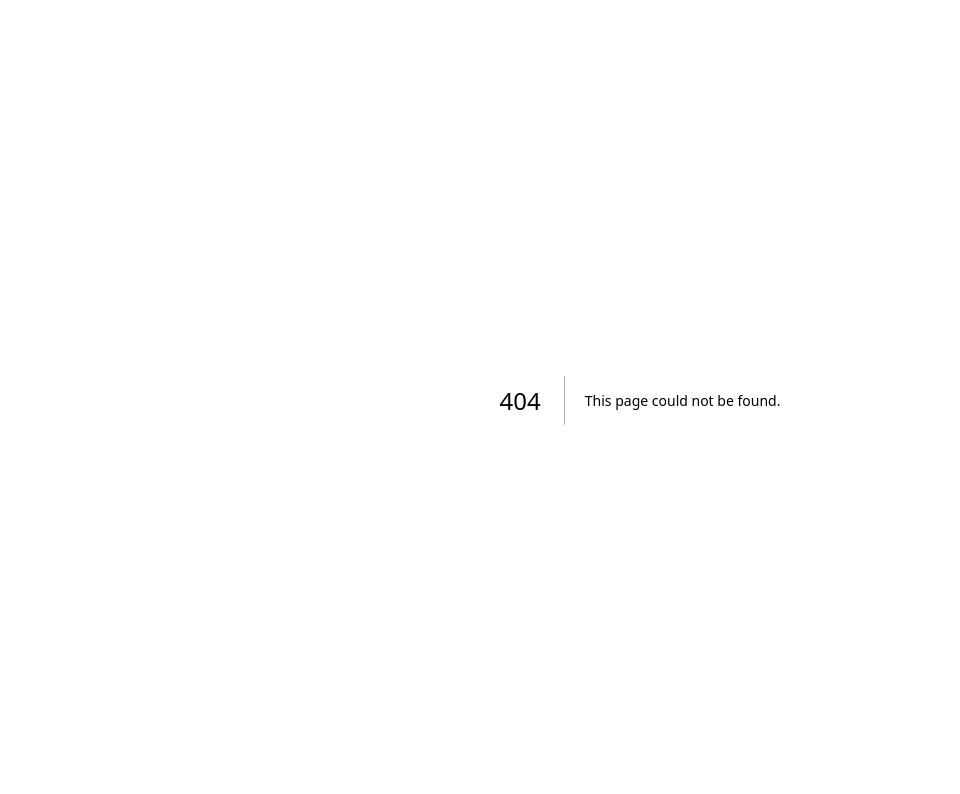
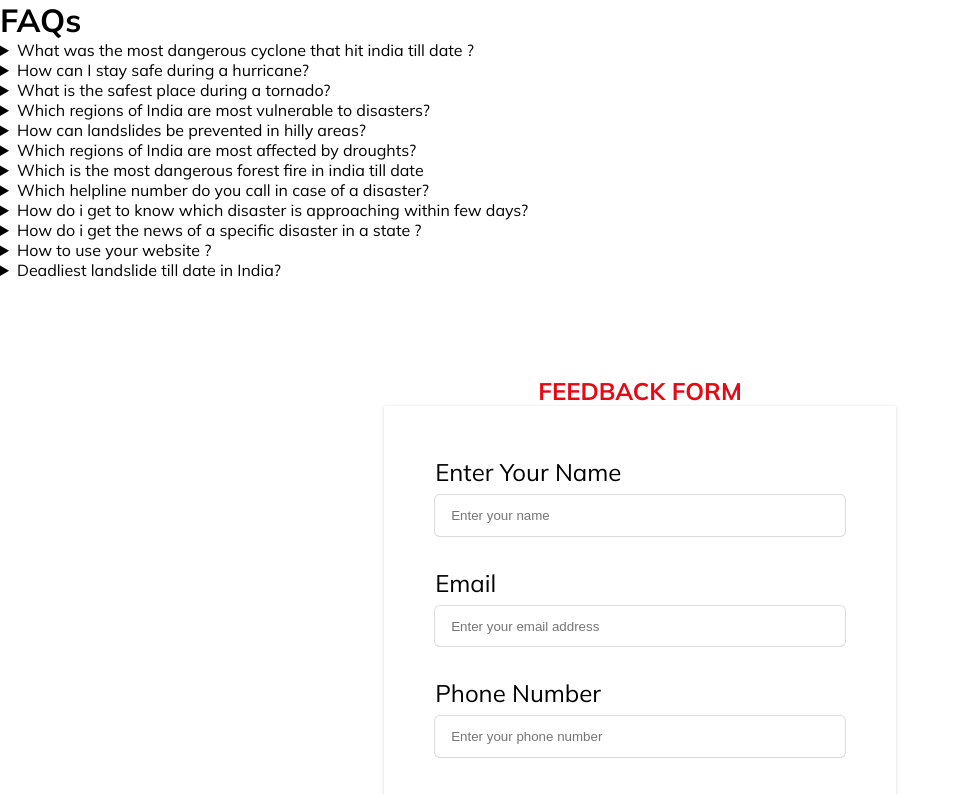
Before and after one commit to Ujjainee22/Disaster_News, a Next.js app: page /faqs in a window 1280 px wide. Before the commit this address had no page. Shown: the top 794 px of the page, without its empty margins (0-960 px from the left). Built offline with nearby package versions, Linux system fonts and the light colour scheme.

Commit message:
faqs,form

```diff
--- a/src/app/components/header.js
+++ b/src/app/components/header.js
@@ -16,7 +16,7 @@ const header = () => {
     <Link href="/emergency" alt="" className={Styles.LinkItem}>Emergency</Link>
     </li>
     <li className={Styles.listItem}>
-    <Link href="" alt="" className={Styles.LinkItem}>Help</Link>
+    <Link href="/faqs" alt="" className={Styles.LinkItem}>Help</Link>
     </li>
   </ul>
 </div>
--- /dev/null
+++ b/src/app/faqs/c_faq.js
@@ -0,0 +1,18 @@
+// components/FAQ.js
+
+import React from "react";
+
+const FAQ = ({ faqs }) => {
+  return (
+    <div className="">
+      {faqs.map((faq, index) => (
+        <details key={index} className="">
+          <summary className="">{faq.question}</summary>
+          <p className="">{faq.answer}</p>
+        </details>
+      ))}
+    </div>
+  );
+};
+
+export default FAQ;
--- /dev/null
+++ b/src/app/faqs/page.js
@@ -0,0 +1,72 @@
+import FAQ from "@/app/faqs/c_faq";
+import React from "react";
+import Feedback from '../feedback/page';
+const faqs = [
+  {
+    question: "What was the most dangerous cyclone that hit india till date ?",
+    answer: "Cyclone Bhola in 1970 is known to be the deadliest cyclone in history. It hit East Pakistan -now Bangladesh, and parts of India, killing a horrifying amount of 300,000 to 500,000 people as its devastating storms and flooding carried away through the low-lying regions.",
+  },
+  {
+    question: "How can I stay safe during a hurricane?",
+    answer: "Stay indoors, away from windows, and follow emergency alerts.",
+  },
+  {
+    question: "What is the safest place during a tornado?",
+    answer: "Go to a basement or an interior room on the lowest floor, away from windows.",
+  },
+  {
+    question: "Which regions of India are most vulnerable to disasters?",
+    answer:
+      "The Himalayan region is prone to earthquakes and landslides, while the alluvial plains are susceptible to floods. The coastal regions face the threat of cyclones, and the desert regions experience droughts.",
+  },
+  {
+    question: "How can landslides be prevented in hilly areas?",
+    answer:
+      "Landslides in hilly areas can be prevented by planting deep-rooted vegetation, constructing retaining walls, and using proper drainage systems to reduce water buildup. Additionally, restricting construction on steep slopes and conducting regular soil stability checks can help minimize risks.",  },
+  {
+    question: "Which regions of India are most affected by droughts?",
+    answer:
+      "",  },
+  {
+    question: "Which is the most dangerous forest fire in india till date ",
+    answer:
+      "The Himalayan region is prone to earthquakes and landslides, while the alluvial plains are susceptible to floods. The coastal regions face the threat of cyclones, and the desert regions experience droughts.",
+  },
+  {
+    question: "Which helpline number do you call in case of a disaster?",
+    answer:
+      "For general emergencies, dial 112 (a pan-India emergency number), or for specific disasters, call 1070 (Relief Commissioner for Natural Calamities) or 011-24363260 (NDRF Headquarters).",
+  },
+
+  {
+    question: "How do i get to know which disaster is approaching within few days?",
+    answer:
+      "visit the emergency alert section of our site",
+  },
+  {
+    question: "How do i get the news of a specific disaster in a state ?",
+    answer:
+      "Please check the navigation part of the 'HELP' section of our site",
+  },
+  {
+    question: "How to use your website ?",
+    answer:
+      "Please check the navigation part of the 'HELP' section of our site",
+  },
+  {
+    question: "Deadliest landslide till date in India?",
+    answer:
+      "Kedarnath, Uttarakhand (2013) - This landslide was triggered by unprecedented rain and floods in the Himalayan state. Over 5,700 people died and over 4,200 villages were washed away in one of the worst natural disasters the country has ever seen.",
+  },
+
+];
+
+const FAQsPage = () => (
+  <div>
+    <h1>FAQs</h1>
+    <FAQ faqs={faqs} />
+    <Feedback />
+  </div>
+);
+
+export default FAQsPage;
--- /dev/null
+++ b/src/app/feedback/ContactForm.js
@@ -0,0 +1,89 @@
+"use client";
+
+import { useState } from "react";
+import styles from "@/app/feedback/contact.module.css";
+
+export default function ContactForm() {
+  const [formData, setFormData] = useState({ name: "", email: "", phone: "", message: "" });
+
+  const handleChange = (e) => {
+    setFormData({ ...formData, [e.target.name]: e.target.value });
+  };
+
+  const handleSubmit = (e) => {
+    e.preventDefault();
+    console.log("Submitted:", formData);
+  };
+
+  return (
+    <form className={styles.contact_form} onSubmit={handleSubmit}>
+      <div className={styles.input_field}>
+        <label htmlFor="username" className={styles.label}>
+          Enter your name
+          <input
+            type="text"
+            name="name"
+            id="username"
+            placeholder="Enter your name"
+            value={formData.name}
+            onChange={handleChange}
+            autoComplete="on"
+            required
+          />
+        </label>
+      </div>
+
+      <div className={styles.input_field}>
+        <label htmlFor="email" className={styles.label}>
+          Email
+          <input
+            type="email"
+            name="email"
+            id="email"
+            placeholder="Enter your email address"
+            value={formData.email}
+            onChange={handleChange}
+            required
+            autoComplete="on"
+          />
+        </label>
+      </div>
+
+      <div className={styles.input_field}>
+        <label htmlFor="phone" className={styles.label}>
+          Phone Number
+          <input
+            type="tel"
+            name="phone"
+            id="phone"
+            placeholder="Enter your phone number"
+            value={formData.phone}
+            onChange={handleChange}
+            required
+            autoComplete="on"
+          />
+        </label>
+      </div>
+
+      <div className={styles.input_field}>
+        <label htmlFor="message" className={styles.label}>
+          Message
+          <textarea
+            name="message"
+            id="message"
+            rows={5}
+            placeholder="Enter your Message"
+            value={formData.message}
+            onChange={handleChange}
+            required
+            autoComplete="on"
+          />
+        </label>
+      </div>
+
+      <div>
+        <button type="submit">Send</button>
+      </div>
+    </form>
+  );
+}
--- /dev/null
+++ b/src/app/feedback/contact.module.css
@@ -0,0 +1,132 @@
+.container{
+    padding: 0 6rem;
+    margin: 0 auto;
+    text-align: center;
+}
+
+.container h1{
+    margin-top: 3.2rem;
+    font-size: 4.2rem;
+}
+
+.grid{
+    display: grid;
+    grid-template-columns: repeat(3, 1fr);
+    gap: 5rem;
+    margin: 6rem auto;
+}
+
+.grid_card{
+    padding: 2rem 4rem;
+    text-align: center;
+    box-shadow: rgba(0, 0, 0, 0.16) 0px 1px 4px;
+    background-color: #fff;
+}
+
+.grid_card span {
+    display: inline-block;
+    transition: transform 200ms;
+}
+
+.grid_card h2{
+    font-size: 1.8rem;
+    margin-bottom: 1rem;
+}
+
+.grid_card p{
+    margin: 0;
+}
+
+.grid_card p:last-child{
+    margin-bottom: 3.2rem;
+}
+
+.grid_card .last_para{
+    margin-bottom: 3.2rem;
+}
+
+.grid_card i{
+    font-size: 4.2rem;
+    color: #e50914;
+}
+
+
+/*for the main contact two section*/
+
+.contact_section{
+    margin: 6rem auto;
+    display: flex;
+    flex-direction: column;
+    justify-content: center;
+    align-items: center;
+
+}
+
+
+.contact_section span{
+    color: #e50914;
+}
+
+.contact_form{
+    max-width: 48rem;
+    min-width: 32rem;
+    padding: 3.2rem;
+    box-shadow: rgba(0, 0, 0, 0.16) 0px 1px 4px;
+    text-align: left;
+}
+
+.input_field{
+    margin-bottom: 2rem;
+}
+
+.label{
+    font-size: 1.5rem;
+    display: block;
+    text-transform: capitalize;
+}
+
+.contact_form input, .contact_form textarea{
+    display: block;
+    border: none;
+    width: 100%;
+    margin-top: .5rem;
+    padding: .8rem 1rem;
+    border-radius: .3rem;
+    box-shadow: rgba(0, 0, 0, 0.02) 0px 1px 3px 0px, rgba(27, 31, 35, 0.15) 0px 0px 0px 1px;
+}
+
+
+.success_msg{
+    color: #a8e48a;
+}
+
+.error_msg{
+    color: red;
+}
+
+
+.mapping{
+    width: 100%;
+}
+
+@media screen and (max-width: 999px) {
+    .grid{
+        display: grid;
+        grid-template-columns: 1fr 1fr;
+        gap: 5rem;
+        margin: 6rem auto;
+    }
+
+}
+
+
+
+@media screen and (max-width: 780px) {
+    .grid{
+        display: grid;
+        grid-template-columns: 1fr;
+        gap: 5rem;
+        margin: 6rem auto;
+    }
+
+}
--- /dev/null
+++ b/src/app/feedback/page.js
@@ -0,0 +1,18 @@
+import React from 'react';
+import styles from "@/app/feedback/contact.module.css";
+import ContactForm from './ContactForm';
+
+const Page = () => {
+  return (
+    <>
+      <div className={styles.container}>
+        <section className={styles.contact_section}>
+          <h2><span>FEEDBACK FORM</span></h2>
+          <ContactForm />
+        </section>
+      </div>
+    </>
+  );
+};
+
+export default Page;
```
